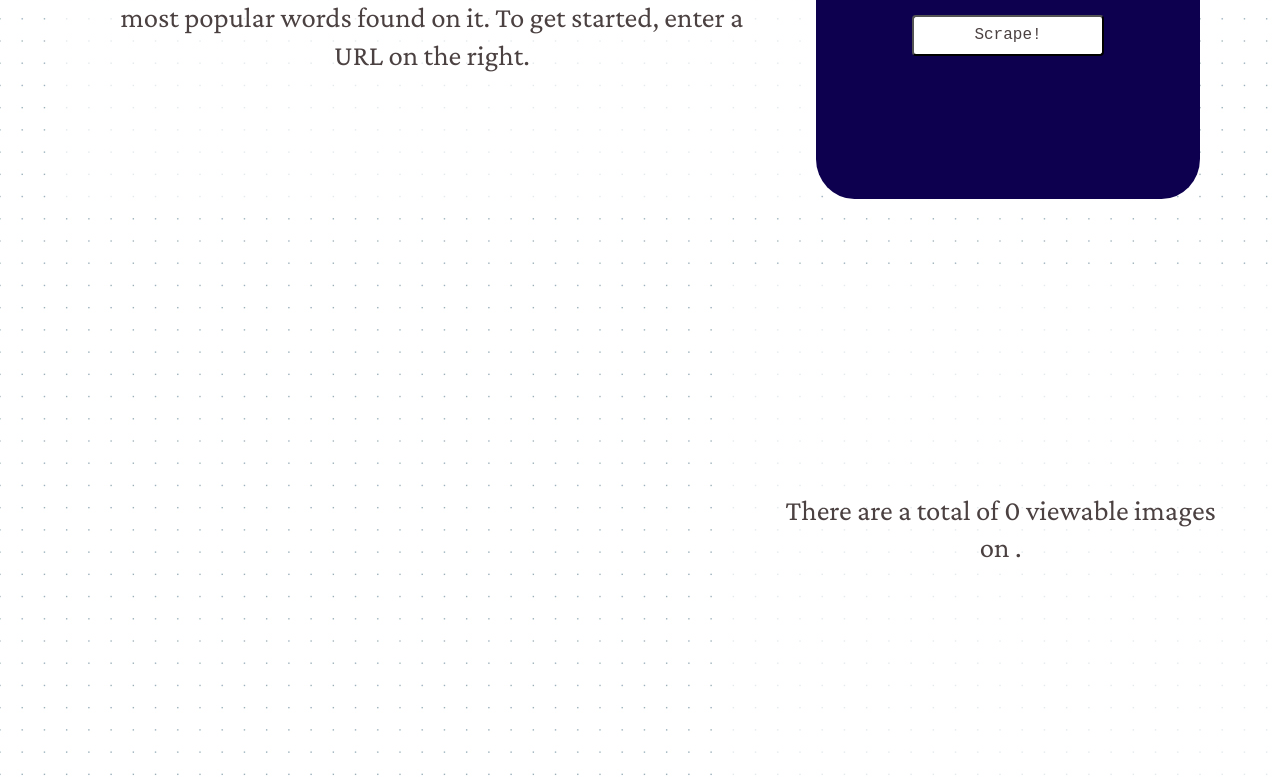
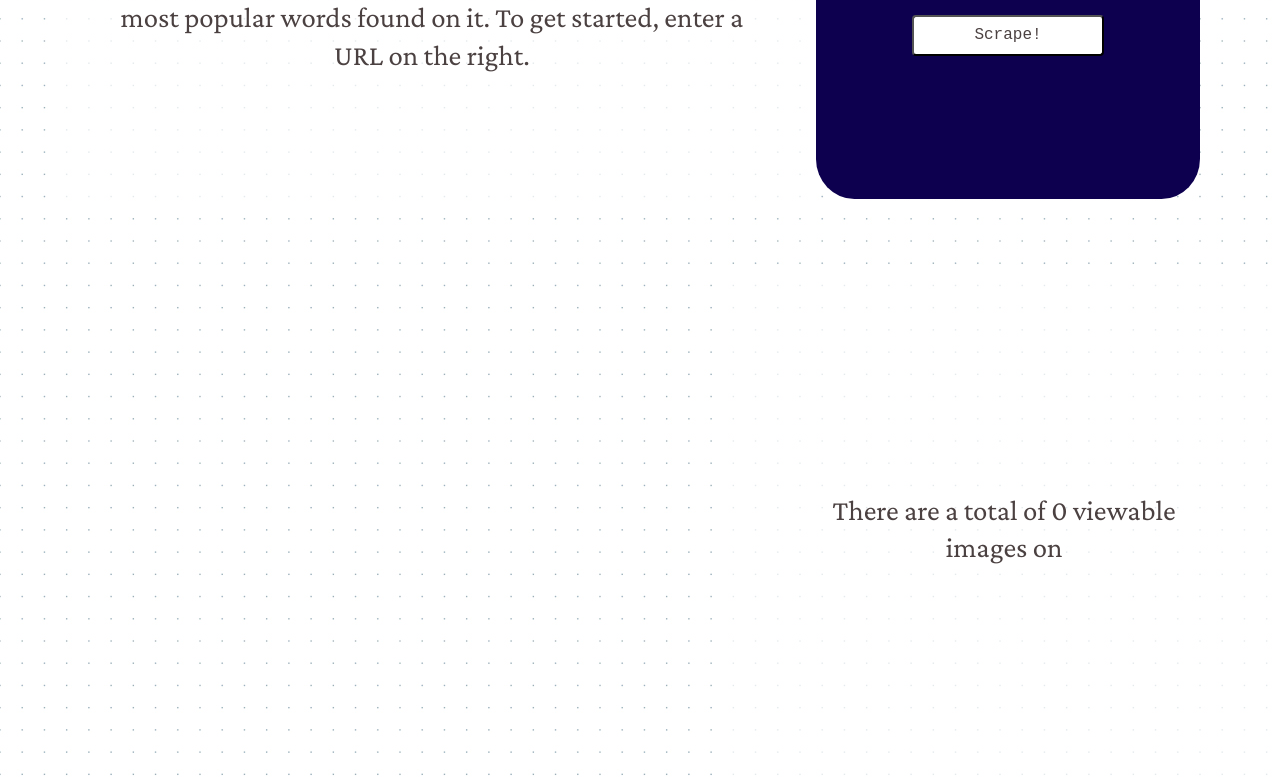
Before and after one commit to dlousa92/whatsthescrape, a React (Create React App) app: page / in a window 1280 px wide. Shown: the part 359-1138 px from the top of the page. Built offline with nearby package versions, Linux system fonts and the light colour scheme; a web font is replaced by a local one.

Commit message:
change position of text

```diff
--- a/src/components/ImageCarousel/ImageCarousel.js
+++ b/src/components/ImageCarousel/ImageCarousel.js
@@ -27,7 +27,7 @@ const ImageCarousel = (props) => {
           )
         })}
       </Carousel>
-      <p className='carousel-text'>There are a total of {images.length} viewable images on {url}.</p>
+      <p className='carousel-text'>There are a total of {images.length} viewable images on {url}</p>
     </div>
   )
 }
```
